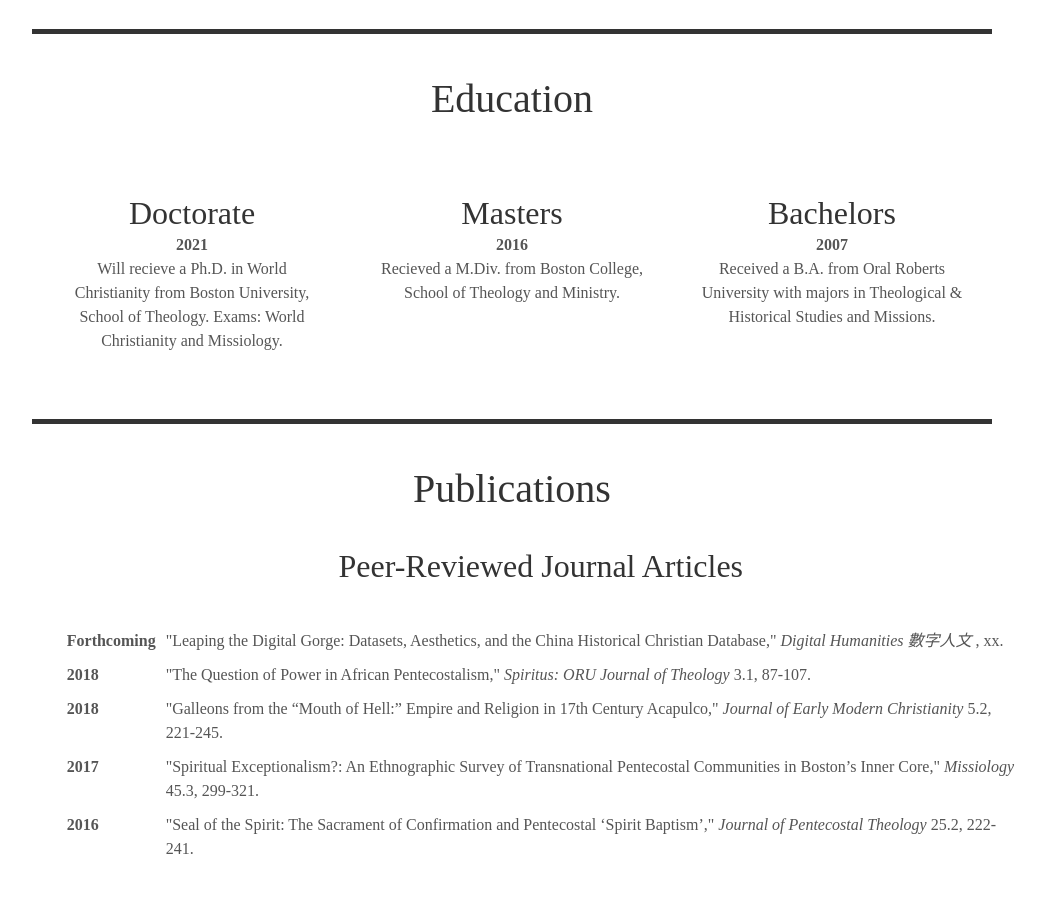
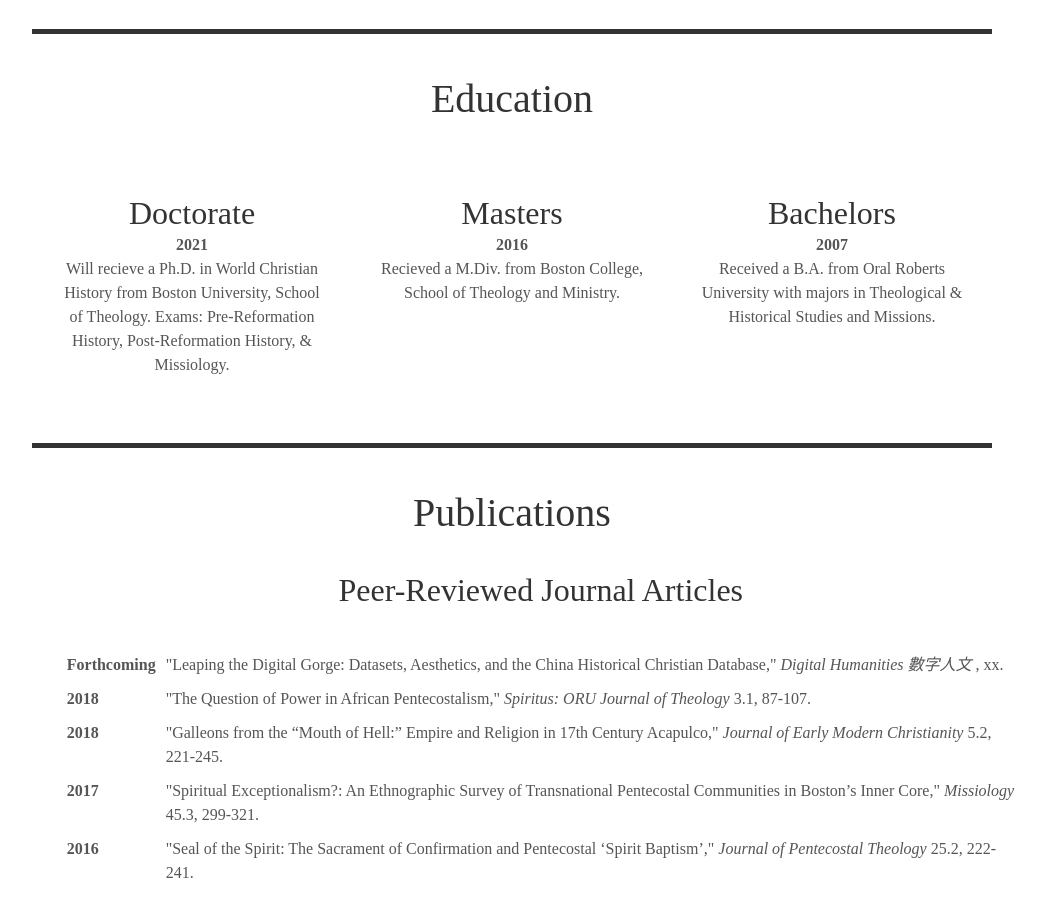
Before and after one commit to alex-mayfield/alex-mayfield.github.io, a Jekyll site: the page built from index.html, in a window 1280 px wide and 900 px high, scrolled down 1183 px. Shown: the whole window, without its empty margins (128-1173 px from the left). Built offline with Jekyll 4.4.1, drawn with Linux system fonts in a browser that asks for light colours; some web fonts are replaced.

Commit message:
Update to Match Current

```diff
--- a/_config.yml
+++ b/_config.yml
@@ -1,6 +1,6 @@
 # Site settings
 title: Alex R. Mayfield
-description: Global Church Historian and Pentecostal Scholar
+description: Global Christian Historian and Pentecostal Scholar
 baseurl: "https://alex-mayfield.github.io" # the subpath of your site, e.g. /blog
 encoding: UTF-8
 #url: "localhost:3000" # the base hostname & protocol for your site e.g. http://willianjusten.com.br
--- a/_data/conferences.yml
+++ b/_data/conferences.yml
@@ -1,7 +1,7 @@
 list:
   - title: "Local and Transnational Relationships of Pentecostals in Hong Kong (1907-1942): A Social Network Analysis"
     meeting: Mapping Christianity in China, 1550-1950 - Developing Relational and Geospatial Tools for the Study of Christianity in China
-    year: Upcoming
+    year: "2020"
   - title: "Shanghai Brothels, Spirit Baptisms: Pentecostal Women at The Door Of Hope as a Source of Theological Resourcement"
     meeting: Annual Meeting of the Society for Pentecostal Studies
     year: Upcoming
--- a/_includes/about.html
+++ b/_includes/about.html
@@ -14,7 +14,7 @@
 <div class="row">
   <div class="third">
     <h2>Doctorate</h2>
-    <p><b>2021</b><br>Will recieve a Ph.D. in World Christianity from Boston University, School of Theology. Exams: World Christianity and Missiology.</p>
+    <p><b>2021</b><br>Will recieve a Ph.D. in World Christian History from Boston University, School of Theology. Exams: Pre-Reformation History, Post-Reformation History, & Missiology.</p>
   </div>
   <div class="third">
     <h2>Masters</h2>
```
